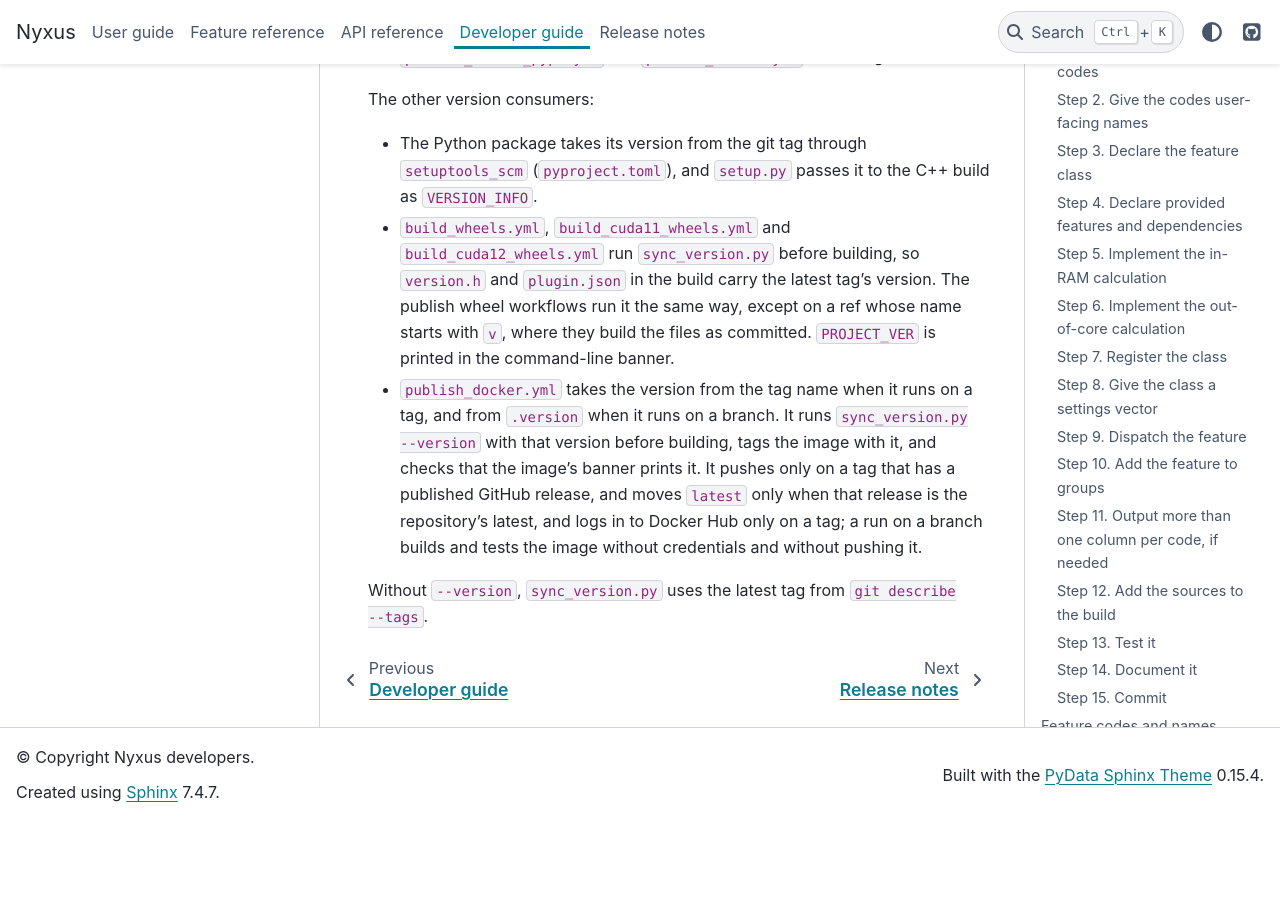
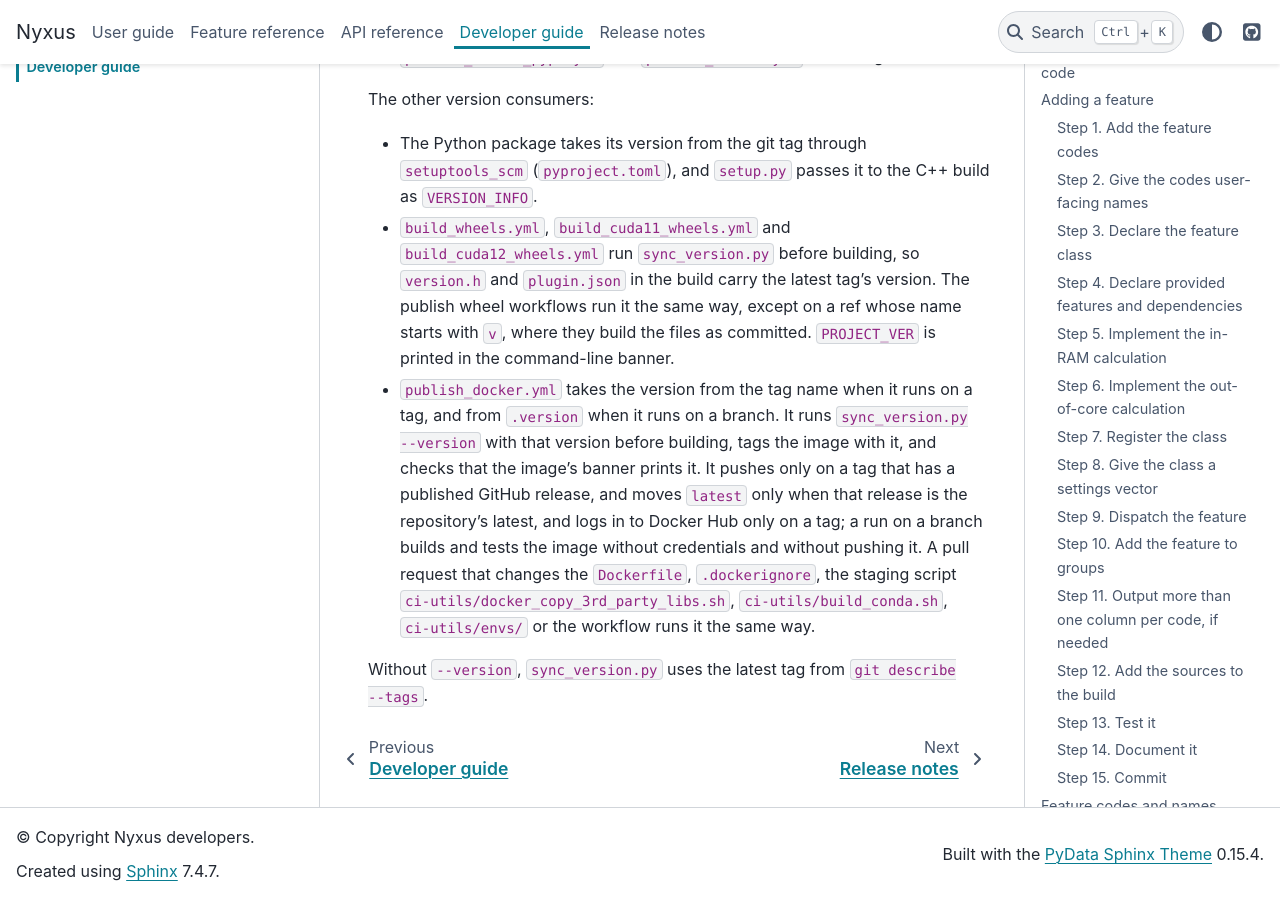
Before and after one commit to PolusAI/nyxus, a Sphinx documentation site: the page built from docs/source/devguide.rst, in a window 1280 px wide and 900 px high, scrolled down 34400 px. Built offline with Sphinx 7.4.7 and the PyData theme 0.15.4, drawn with Linux system fonts in a browser that asks for light colours; before the commit the page ends 35221 px from its top, so only the background shows below that.

Commit message:
fix(docker): ship DCMTK's data dictionary and test the image on pull requests
conda-forge's DCMTK loads dicom.dic and private.dic at run time from the
env's share/dcmtk-<version>/, which the image did not have, so implicit-VR
DICOM headers did not parse in it. The staging script now copies both
dictionaries into docker_staging/share/dcmtk when the executable links
libdcmdata, and the image's DCMDICTPATH names them.

The smoke test runs the DICOM slice a second time as an implicit VR Little
Endian copy made by the env's dcmconv, checks the same -896..1167 range, and
fails a run that reports a DcmDataDictionary error.

publish_docker.yml also runs on pull requests that change the Dockerfile,
.dockerignore, the staging script, build_conda.sh, the conda env lists or
the workflow itself, on the credential-free branch path; a newer push to the
pull request cancels the running check.

```diff
--- a/docs/source/devguide.rst
+++ b/docs/source/devguide.rst
@@ -1380,6 +1380,9 @@
   version before building, tags the image with it, and checks that the image's banner prints
   it. It pushes only on a tag that has a published GitHub release, and moves ``latest`` only
   when that release is the repository's latest, and logs in to Docker Hub only on a tag; a run
-  on a branch builds and tests the image without credentials and without pushing it.
+  on a branch builds and tests the image without credentials and without pushing it. A pull
+  request that changes the ``Dockerfile``, ``.dockerignore``, the staging script
+  ``ci-utils/docker_copy_3rd_party_libs.sh``, ``ci-utils/build_conda.sh``, ``ci-utils/envs/``
+  or the workflow runs it the same way.
 
 Without ``--version``, ``sync_version.py`` uses the latest tag from ``git describe --tags``.
```
Also changed, not shown: 3 other files.
